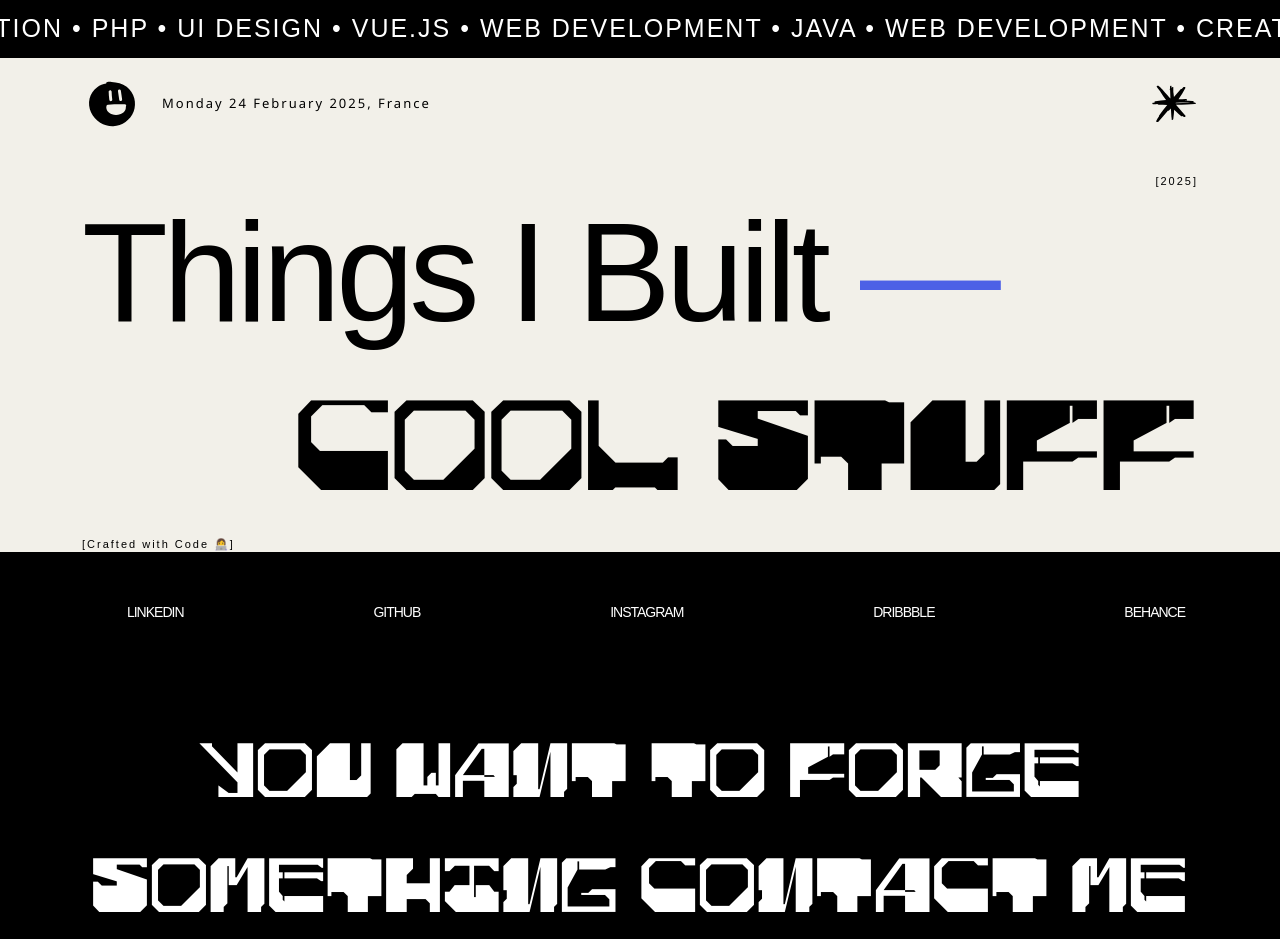
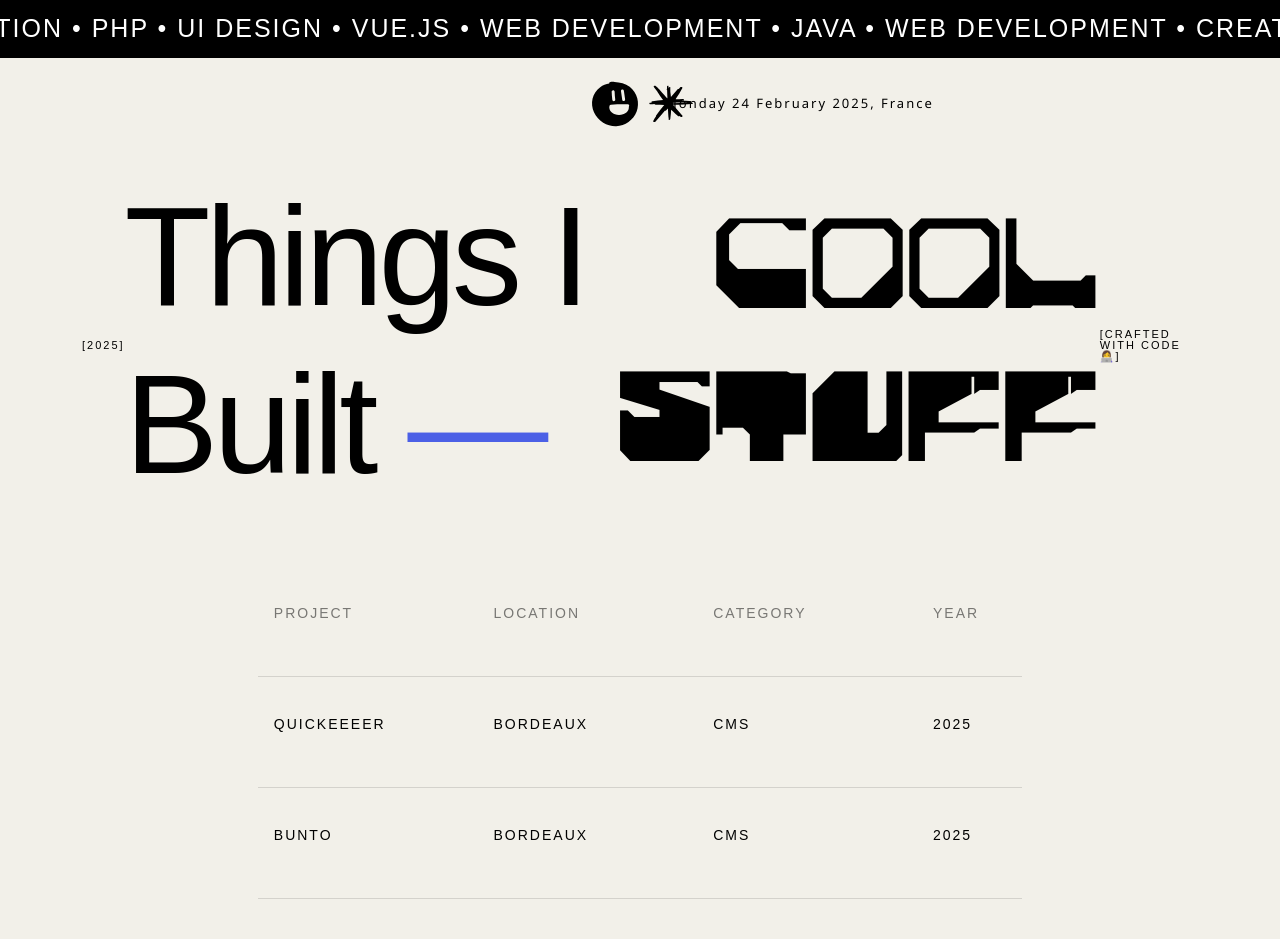
Before and after one commit to doc-souhail/SOUHAIL_Portfolio, a Vue app: page /works in a window 1280 px wide. Shown: the top 939 px of the page. Built offline with nearby package versions, Linux system fonts and the light colour scheme; a web font is replaced by a local one.

Commit message:
gsap projects showcase animation

```diff
--- a/src/views/WorksView.vue
+++ b/src/views/WorksView.vue
@@ -1,7 +1,64 @@
 <script setup>
-import Footer from "@/components/Footer.vue";
 import Banner from "@/components/Banner.vue";
 
+
+import { ref, onMounted, onUnmounted } from "vue";
+import gsap from "gsap";
+
+const preview = ref(null);
+const previewImg = ref(null);
+
+const projects = [
+  { id: "p1", name: "Quickeeeer", location: "Bordeaux", category: "CMS", year: "2025", img: "Quickeeeer.png" },
+  { id: "p2", name: "Bunto", location: "Bordeaux", category: "CMS", year: "2025", img: "Webflow.png" },
+  { id: "p3", name: "Bloggy", location: "Paris", category: "API", year: "2024", img: "Quickeeeer.png" },
+];
+
+let isInside = false;
+let projectElements = [];
+
+const movePreview = (e) => {
+  const mouseInside = isMouseInsideContainer(e);
+
+  if (mouseInside !== isInside) {
+    isInside = mouseInside;
+    gsap.to(preview.value, { scale: isInside ? 1 : 0, duration: 0.3 });
+  }
+
+  preview.value.style.left = `${e.pageX - 125}px`;
+  preview.value.style.top = `${e.pageY - 125}px`;
+};
+
+const updatePreviewImage = (img) => {
+  gsap.to(previewImg.value, { opacity: 0, duration: 0.2, onComplete: () => {
+      previewImg.value.style.backgroundImage = `url('/ImgProjects/${img}')`; // Chemin correct
+      gsap.to(previewImg.value, { opacity: 1, duration: 0.3 });
+    }});
+};
+
+const isMouseInsideContainer = (e) => {
+  const containerRect = document.querySelector(".projects").getBoundingClientRect();
+  return e.clientX >= containerRect.left &&
+      e.clientX <= containerRect.right &&
+      e.clientY >= containerRect.top &&
+      e.clientY <= containerRect.bottom;
+};
+
+onMounted(() => {
+  projectElements = Array.from(document.querySelectorAll(".project"));
+  projectElements.forEach((project, index) => {
+    project.addEventListener("mouseenter", () => updatePreviewImage(projects[index].img));
+  });
+
+  window.addEventListener("mousemove", movePreview);
+});
+
+onUnmounted(() => {
+  window.removeEventListener("mousemove", movePreview);
+  projectElements.forEach((project) => {
+    project.removeEventListener("mouseenter", updatePreviewImage);
+  });
+});
 
 </script>
 
@@ -12,6 +69,29 @@ import Banner from "@/components/Banner.vue";
       subtitle="Cool Stuff"
       location="Crafted with Code 👩‍💻"
   />
+  <div class="container">
+    <div ref="preview" class="preview">
+      <div ref="previewImg" class="preview-img"></div>
+    </div>
+
+    <div class="container my-5">
+      <div class="projects">
+        <div class="project header">
+          <div class="client"><p>Project</p></div>
+          <div class="location"><p>Location</p></div>
+          <div class="service"><p>Category</p></div>
+          <div class="year"><p>Year</p></div>
+        </div>
+
+        <div v-for="project in projects" :key="project.id" class="project">
+          <div class="client"><p>{{ project.name }}</p></div>
+          <div class="location"><p>{{ project.location }}</p></div>
+          <div class="service"><p>{{ project.category }}</p></div>
+          <div class="year"><p>{{ project.year }}</p></div>
+        </div>
+      </div>
+    </div>
+  </div>
 </template>
 
 <Footer/>
@@ -19,5 +99,77 @@ import Banner from "@/components/Banner.vue";
 
 
 <style>
+.preview {
+  position: absolute;
+  width: 250px;
+  height: 250px;
+  overflow: hidden;
+  pointer-events: none;
+  transform-origin: center;
+  transform: scale(0);
+  z-index: 2;
+  border-radius: 10px;
+  box-shadow: 0px 10px 30px rgba(0, 0, 0, 0.2);
+}
+
+.preview-img {
+  width: 100%;
+  height: 100%;
+  background-size: cover;
+  background-position: center;
+  transition: opacity 0.3s ease-in-out;
+}
+
+p {
+  font-size: 14px;
+  text-transform: uppercase;
+  line-height: 100%;
+}
+
+.header p {
+  opacity: 0.5;
+}
+
+.container {
+  width: 100%;
+  height: 100%;
+  display: flex;
+  justify-content: center;
+  align-items: center;
+}
+
+.projects {
+  width: 70%;
+  display: flex;
+  flex-direction: column;
+}
+
+.project {
+  width: 100%;
+  padding: 2.5em 1em;
+  display: flex;
+  align-items: center;
+  border-bottom: 1px solid rgba(0, 0, 0, 0.125);
+  cursor: pointer;
+  transition: background-color 0.3s ease-in-out;
+}
+
+.project:hover {
+  background-color: rgba(0, 0, 0, 0.05);
+}
+
+.project > div {
+  flex: 3;
+}
+
+.project div:last-child {
+  flex: 1;
+}
+
+@media (max-width: 900px) {
+  .location, .service {
+    display: none;
+  }
+}
 
 </style>
```
Also changed, not shown: src/main.js (+68 -0 lines), public/ImgProjects/Quickeeeer.png (added), public/ImgProjects/Webflow.png (added).
